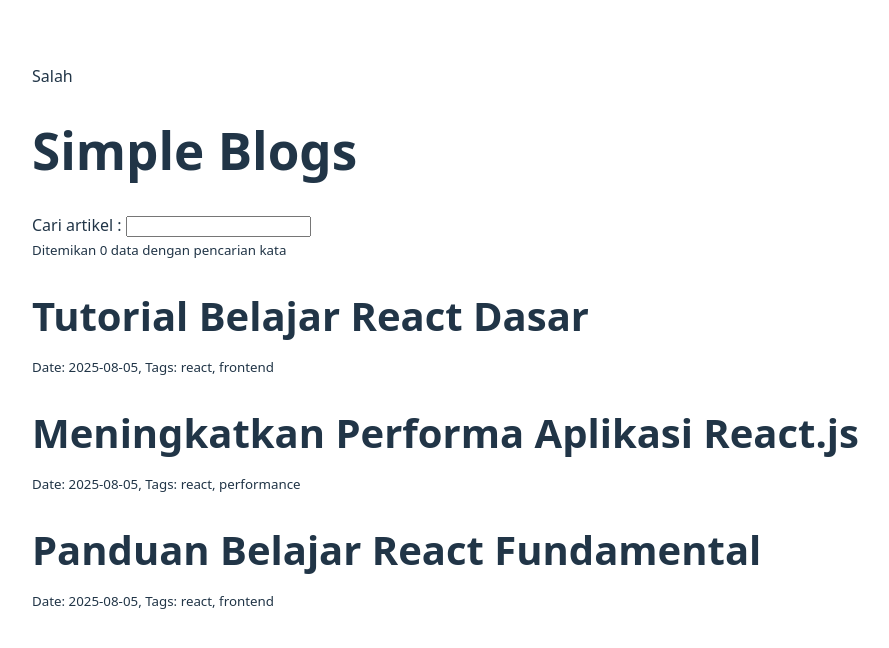
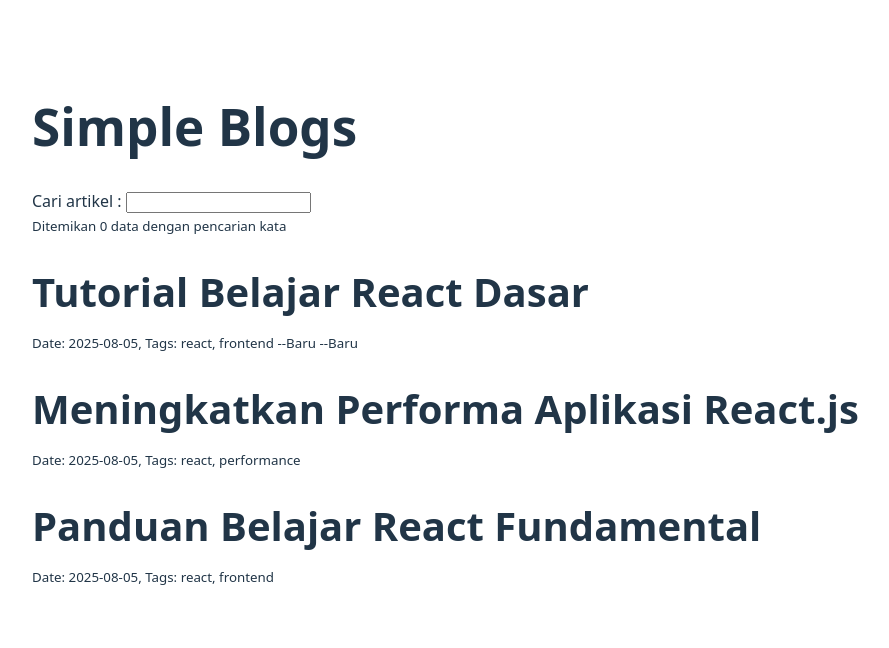
Before and after one commit to sennakanjhiwa/reactjs-fundamentals, a React (Vite) app: page / in a window 1280 px wide. Shown: the top 648 px of the page, without its empty margins (32-921 px from the left). Built offline with nearby package versions, Linux system fonts and the light colour scheme.

Commit message:
feat: conditional rendering 2

```diff
--- a/src/App.jsx
+++ b/src/App.jsx
@@ -2,11 +2,9 @@ import './App.css';
 import Homepage from './pages/Index';
 
 function App() {
-  const value = false
   return (
     <>
       <div className="card">
-        {value ? "Benar" : "Salah"}
         <Homepage />
       </div>
     </>
--- a/src/components/Article.jsx
+++ b/src/components/Article.jsx
@@ -1,8 +1,20 @@
+const ArticleStatus = ({isNew}) => {
+    return isNew && <span>--Baru</span>;
+};
+
+const NewArticle = () => {
+    return <span> --Baru</span>;
+};
+
 function Article(props) {
     return (
         <>
             <h2>{props.title}</h2>
-            <small>Date: {props.date}, Tags: {props.tags.join(", ")}</small>
+            <small>
+                Date: {props.date}, Tags: {props.tags.join(", ")}{" "}
+                <ArticleStatus isNew={props.isNew} />
+                {props.isNew && <NewArticle />}
+            </small>
         </>
     );
 }
--- a/src/posts.json
+++ b/src/posts.json
@@ -2,16 +2,19 @@
     {
         "title" : "Tutorial Belajar React Dasar",
         "tags"  : ["react", "frontend"],
-        "date"  : "2025-08-05"
+        "date"  : "2025-08-05",
+        "isNew" : true
     },
     {
         "title" : "Meningkatkan Performa Aplikasi React.js",
         "tags"  : ["react", "performance"],
-        "date"  : "2025-08-05"
+        "date"  : "2025-08-05",
+        "isNew" : false
     },
     {
         "title" : "Panduan Belajar React Fundamental",
         "tags"  : ["react", "frontend"],
-        "date"  : "2025-08-05"
+        "date"  : "2025-08-05",
+        "isNew" : false
     }
 ]
```
